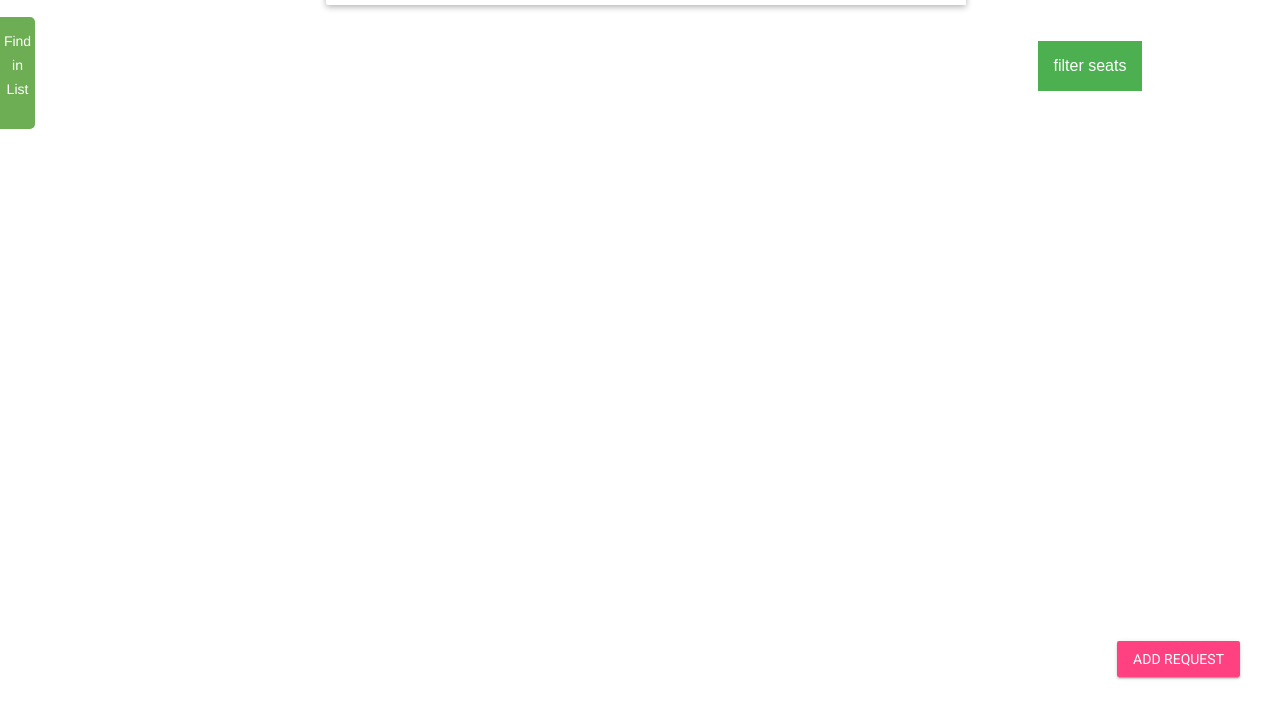
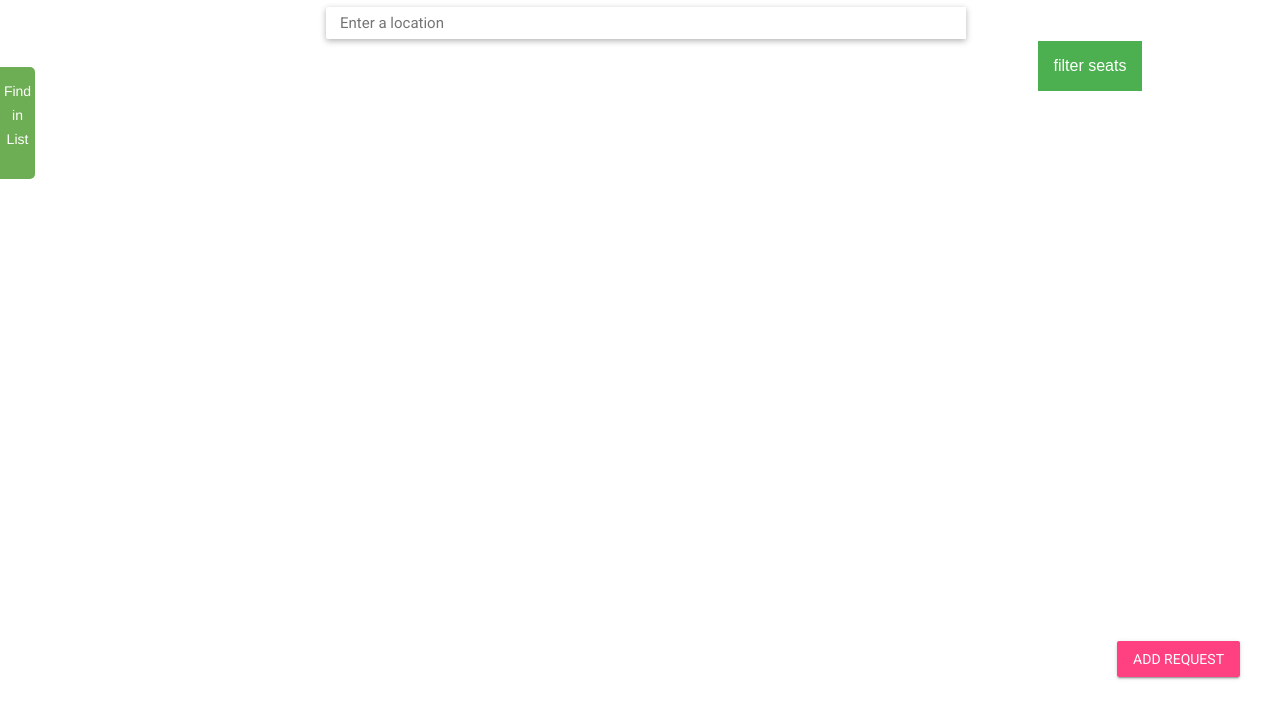
Before and after one commit to XRWei/COGS121, a website: page dine-with-me/public/index.html in a window 1280 px wide. Shown: the part 83-802 px from the top of the page. Drawn offline with nearby package versions, Linux system fonts and the light colour scheme; some packages are replaced by stand-ins of ours; files whose address does not match are found by name.

Commit message:
Fixed list and search bar spacing

```diff
--- a/dine-with-me/public/css/styles.css
+++ b/dine-with-me/public/css/styles.css
@@ -28,7 +28,7 @@ main tab-section.active {
   position: fixed;
   width: 100%;
   height: calc(100% - 92px);
-  top: 46px;
+  top: 80px;
   left: 0;
 }
 
@@ -700,7 +700,7 @@ a img{
   /******************** Slidout request list **********************/
   #slideout {
     display: block;
-    top: 100px;
+    top: 150px;
     z-index: 99;
     position: fixed;
     left: 0;
@@ -719,7 +719,7 @@ a img{
   }
   #slideout_inner {
     position: fixed;
-    top: 100px;
+    top: 150px;
     left: -250px;
     background: #6DAD53;
     width: 200px;
@@ -876,7 +876,8 @@ a img{
         border-color: #4d90fe;
       }
 
-      .controls {
+    /*search bar*/
+    .controls {
     margin-top: 10px;
     border: 1px solid transparent;
     border-radius: 2px 0 0 2px;
```
